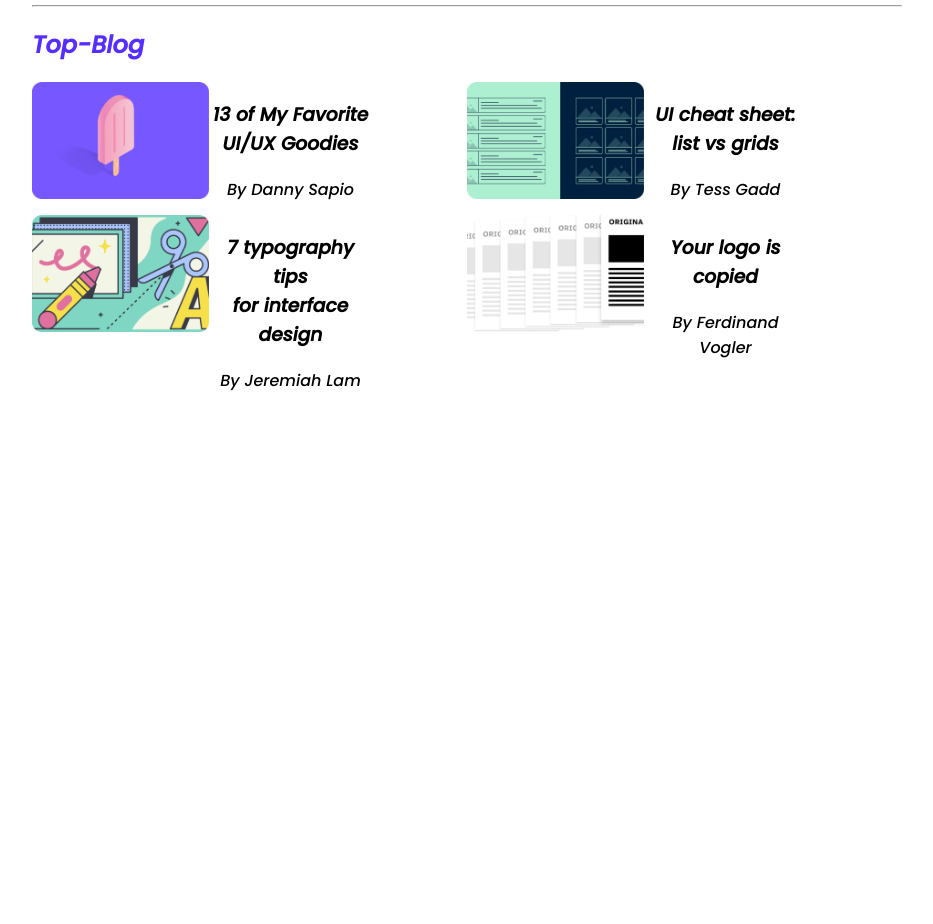
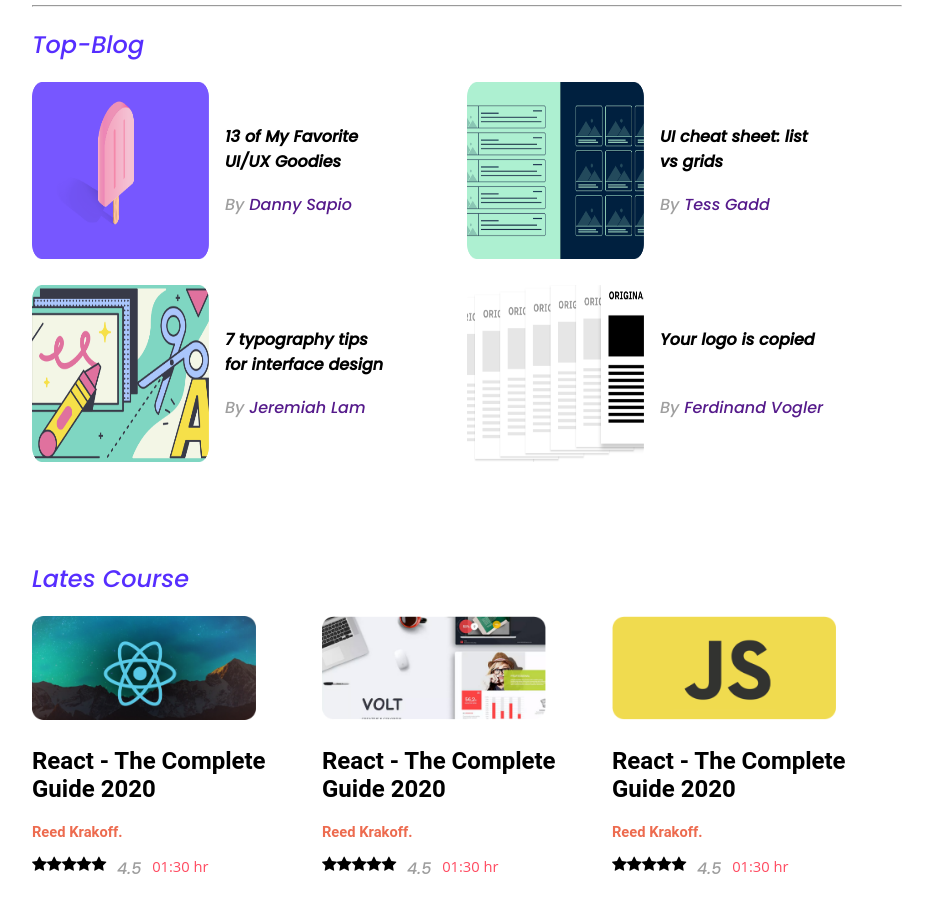
Before and after one commit to NusratJahan98/practice1, a plain HTML site: page index.html in a window 1280 px wide. Shown: the part 289-1213 px from the top of the page, without its empty margins (173-1106 px from the left). Before the commit the page ends 800 px from the top, so only its background shows below. Drawn offline with Linux system fonts and the light colour scheme.

Commit message:
first try

```diff
--- a/index.html
+++ b/index.html
@@ -6,6 +6,7 @@
     <meta name="viewport" content="width=device-width, initial-scale=1.0">
     <title>practice</title>
     <link rel="stylesheet" href="style.css">
+    <link rel="stylesheet" href="https://cdnjs.cloudflare.com/ajax/libs/font-awesome/4.7.0/css/font-awesome.min.css">
 </head>
 <body>
     <!-- header start -->
@@ -19,10 +20,10 @@
 
 
     <!-- main part start -->
-    <main>
+     <main>
        <section class="container">
          <div class="top-players">
-             <h2 class="section-title">Top Player</h2>
+           <h2 class="section-title">Top Player</h2>
              <div class="players">
 
                 <div class="player">
@@ -64,14 +65,14 @@
 
 
          <div class="top-blog">
-            <h2 class="blog-title">Top-Blog</h2>
+            <h2 class="section-title">Top-Blog</h2>
             <div class="blogers">
 
                 <div class="bloger">
                     <img src="images/blogs/blog-1.png" alt="">
                     <div class="content">
-                    <h3 class="blog-name">13 of My Favorite <br> UI/UX Goodies</h3>
-                    <p>By Danny Sapio</p>
+                    <h3 class="blog-name">13 of My Favorite UI/UX Goodies</h3>
+                    <p>By <a href=""> Danny Sapio</a></p>
                 </div>
                 </div>
 
@@ -80,8 +81,8 @@
                 <div class="bloger">
                     <img src="images/blogs/blog-2.png" alt="">
                     <div class="content">
-                    <h3 class="blog-name"><h3>UI cheat sheet: <br> list vs grids</h3>
-                    <p>By Tess Gadd</p>
+                    <h3 class="blog-name">UI cheat sheet: list vs grids</h3>
+                    <p>By <a href="">Tess Gadd</a></p>
                    </div>
                 </div>
 
@@ -89,9 +90,8 @@
                 <div class="bloger">
                     <img src="images/blogs/blog-3.png" alt="">
                     <div class="content">
-                    <h3 class="blog-name">7 typography tips <br>
-                        for interface design</h3>
-                    <p>By Jeremiah Lam</p>
+                    <h3 class="blog-name">7 typography tips for interface design</h3>
+                    <p> By <a href="">Jeremiah Lam</a></p>
                 </div>
                 </div>
 
@@ -100,19 +100,95 @@
                     <img src="images/blogs/blog-4.png" alt="">
 
                     <div class="content">
-                    <h3 class="blog-name">Your logo is <br>
-                        copied</h3>
-                    <p>By Ferdinand Vogler</p>
+                    <h3 class="blog-name">Your logo is copied</h3>
+                    <p> By <a href="">Ferdinand Vogler</a></p>
                    </div>
                 </div>
+             </div>
+          </div>
+        </section>
+      </main>
+      <!-- main part end -->
 
-            </div>
 
-          </div>
 
-       </section>
-    </main>
-    <!-- main part end -->
+      <!-- course part start -->
+      <section class="course-part">
+          <div class="container">
+              <div class="top-courses">
+               <h2 class="section-title">Lates Course</h2>
+               <div class="courses">
+                   <div class="course">
+
+                       <div class="course-intro">
+                           <img src="images/courses/course-1.png" alt="">
+                           <h2 class="course-name">React - The Complete Guide 2020</h2>
+                           <h3 class="name-ditail">Reed Krakoff.</h3>
+                        <div class="course-info">
+                            <i class="fa fa-star"></i>
+                            <i class="fa fa-star"></i>
+                            <i class="fa fa-star"></i>
+                            <i class="fa fa-star"></i>
+                            <i class="fa fa-star"></i>
+                          <p>4.5</p>
+                          <div class="timer">
+                            <i class="fas fa-clock"></i>
+                            <p>01:30 hr</p>
+                          </div>
+                         </div>
+                        </div>
+
+                       <div class="course-intro">
+                           <img src="images/courses/course-2.png" alt="">
+                           <h2 class="course-name">React - The Complete Guide 2020</h2>
+                           <h3 class="name-ditail">Reed Krakoff.</h3>
+                        <div class="course-info">
+                            <i class="fa fa-star"></i>
+                            <i class="fa fa-star"></i>
+                            <i class="fa fa-star"></i>
+                            <i class="fa fa-star"></i>
+                            <i class="fa fa-star"></i>
+                          <p>4.5</p>
+                          <div class="timer">
+                            <i class="fas fa-clock"></i>
+                            <p>01:30 hr</p>
+                          </div>
+                         </div>
+                        </div>
+
+                        <div class="course-intro">
+                            <img src="images/courses/course-3.png" alt="">
+                            <h2 class="course-name">React - The Complete Guide 2020</h2>
+                            <h3 class="name-ditail">Reed Krakoff.</h3>
+                         <div class="course-info">
+                             <i class="fa fa-star"></i>
+                             <i class="fa fa-star"></i>
+                             <i class="fa fa-star"></i>
+                             <i class="fa fa-star"></i>
+                             <i class="fa fa-star"></i>
+                           <p>4.5</p>
+                           <div class="time-set">
+                           <div class="timer">
+                             <i class="fas fa-clock"></i>
+                             <p>01:30 hr</p>
+                            </div>
+                           </div>
+                          </div>
+                         </div>
+
+
+                   </div>
+                  </div>
+               </div>
+             </div>
+
+
+      </section>
+      <!-- course part end -->
+
+
+
+
 
 </body>
 </html>
--- a/style.css
+++ b/style.css
@@ -45,27 +45,96 @@ main{
 .blogers{
     display: grid;
     grid-template-columns: repeat(2, 1fr);
-    grid-row-gap:16px;
+    grid-row-gap:26px;
 }
 .bloger img{
     width: 177px;
-    height: 117px;
+    height: 177px;
 }
 .bloger{
-    display: flex;
-    text-align: center;
+display: flex;
+align-items: center;
+
 }
 .content{
-    width: 163px;
-    height: 68px;
+margin-left: 16px;
+}
+.blog-name{
+width: 163px;
+
+height: 68px;
+margin:0px;
+font-size: 16px;
 
 }
-.blog-name{
+
+p{margin: 0px;color: #9F9F9F;}
+
+p a{
+    text-decoration: none;
+}
+
+
+
+
+.course-part{
 
 }
-.blog-title{
-    font-size:24px;
-    color:
-    #562EFF;
+.container{
+width: 870px;
+margin: auto;
+}
+.top-courses{}
+.courses{}
+.course{
+    display: grid;
+    grid-template-columns: repeat(3, 1fr);
+}
+img{
+  width: 224px;
+  height: 104px;
+}
+.course-name{
+    font-size: 20 03px;
+    font-family: roboto;
     font-weight: 500px;
 }
+.name-ditail{
+    font-size: 14.69px;
+    font-weight: 400px;
+    font-family: roboto;
+    color:#ED6B4F;
+    margin-top:0px;
+
+}
+.course-info{
+    display: flex;
+
+}
+.course-info p {
+margin-left:10.71px ;
+font-family: poppins;
+font-weight: 400px;
+}
+
+
+
+
+
+.timer{
+
+}
+
+.timer i{
+height: 20.03px;
+height: 20.03px;
+
+
+}
+.timer p{
+    font-family: open sans;
+    font-weight: 600px;
+    font-size: 14.69px;
+    color:
+    #FF4A60;
+}
```
